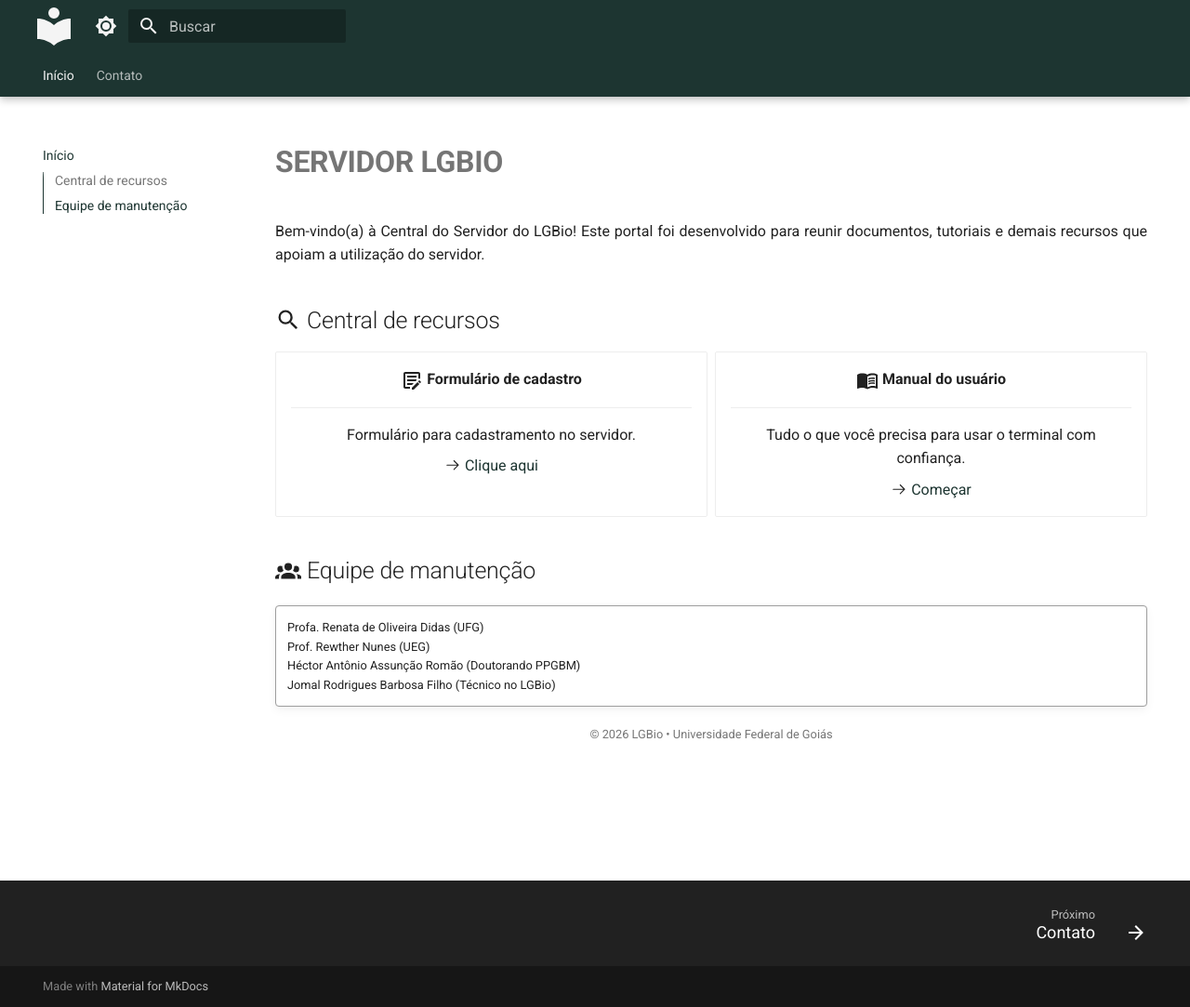
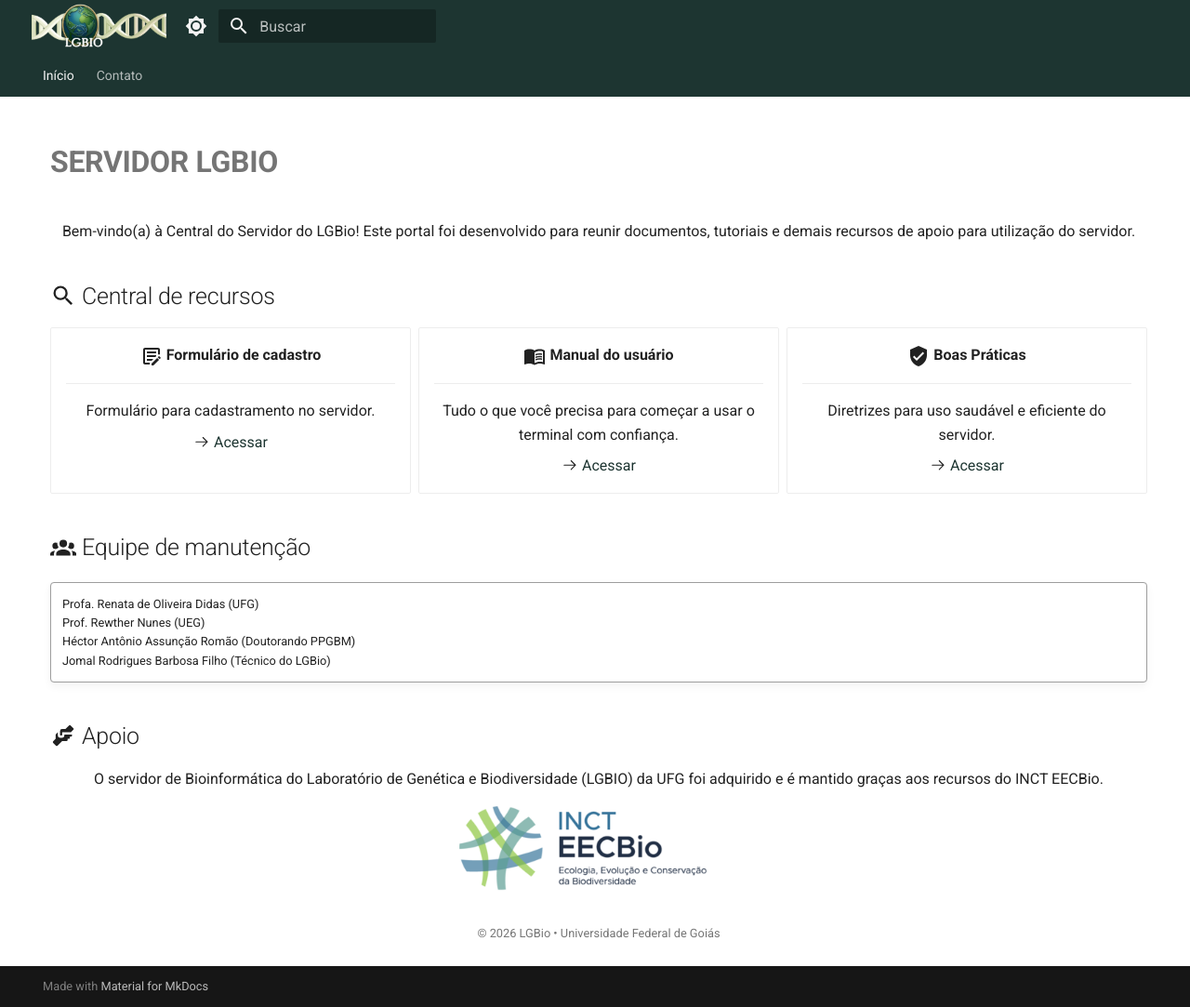
Before and after one commit to jomalfilho/teste_lgbio, an MkDocs documentation site: the page built from docs/index.md, in a window 1280 px wide and 1083 px high. Shown: the whole window at 93% size. Built offline with MkDocs 1.6.1 and Material for MkDocs 9.7.7, drawn with Linux system fonts in a browser that asks for light colours.

Commit message:
adding new features again

```diff
--- a/docs/index.md
+++ b/docs/index.md
@@ -1,7 +1,7 @@
 # __SERVIDOR LGBIO__
 
-<p style="text-align: justify;">
-Bem-vindo(a) à Central do Servidor do LGBio! Este portal foi desenvolvido para reunir documentos, tutoriais e demais recursos que apoiam a utilização do servidor.
+<p style="text-align: center;">
+Bem-vindo(a) à Central do Servidor do LGBio! Este portal foi desenvolvido para reunir documentos, tutoriais e demais recursos de apoio para utilização do servidor.
 </p>
 
 ## :material-magnify: Central de recursos
@@ -14,15 +14,23 @@ Bem-vindo(a) à Central do Servidor do LGBio! Este portal foi desenvolvido para
 
     Formulário para cadastramento no servidor.
 
-    :octicons-arrow-right-24: [Clique aqui](https://docs.google.com/forms/d/e/1FAIpQLSdaC-oZL2wf-Owz-EoLO1Wd2pPqDMe_FmZmfysz5CVPsEcLJQ/viewform?usp=header){ target="_blank" rel="noopener"}
+    :octicons-arrow-right-24: [Acessar](https://docs.google.com/forms/d/e/1FAIpQLSdaC-oZL2wf-Owz-EoLO1Wd2pPqDMe_FmZmfysz5CVPsEcLJQ/viewform?usp=header){ target="_blank" rel="noopener"}
 
 -   :material-book-open-variant:{ .lg .middle } __Manual do usuário__
 
     ---
 
-    Tudo o que você precisa para usar o terminal com confiança.
+    Tudo o que você precisa para começar a usar o terminal com confiança.
 
-    :octicons-arrow-right-24: [Começar](manual/index.md)
+    :octicons-arrow-right-24: [Acessar](manual/index_manual.md)
+
+-   :material-shield-check:{.lg .middle } __Boas Práticas__
+
+    ---
+
+    Diretrizes para uso saudável e eficiente do servidor.
+
+    :octicons-arrow-right-24: [Acessar](boas_praticas/index_boas_praticas.md)
 
 </div>
 
@@ -32,7 +40,17 @@ Bem-vindo(a) à Central do Servidor do LGBio! Este portal foi desenvolvido para
     Profa. Renata de Oliveira Didas (UFG)
     Prof. Rewther Nunes (UEG)
     Héctor Antônio Assunção Romão (Doutorando PPGBM)
-    Jomal Rodrigues Barbosa Filho (Técnico no LGBio)
+    Jomal Rodrigues Barbosa Filho (Técnico do LGBio)
+
+## :material-handshake: Apoio
+
+<p style="text-align: center;">
+O servidor de Bioinformática do Laboratório de Genética e Biodiversidade (LGBIO) da UFG foi adquirido e é mantido graças aos recursos do INCT EECBio.
+</p>
+
+<p align="center">
+    <img src="assets/images/EECBio-logo3.png" alt="INCT EECBio" width="300">
+</p>
 
 <p style="text-align: center; font-size: 0.8em; color: var(--md-default-fg-color--light);">
 © 2026 LGBio • Universidade Federal de Goiás
--- a/docs/stylesheets/extra.css
+++ b/docs/stylesheets/extra.css
@@ -58,7 +58,7 @@
   display: flex !important;
 }
 
-.md-sidebar--secondary {
+.md-sidebar--primary {
   display: none;
 }
 
--- a/mkdocs.yml
+++ b/mkdocs.yml
@@ -3,7 +3,7 @@ site_url: https://example.com
 theme:
   name: material
   language: pt-BR
-  #logo: assets/logo.png
+  logo: assets/logo2.png
   #favicon: assets/favicon.png
 
   palette:
@@ -26,20 +26,21 @@ theme:
 
   features:
     - navigation.tabs
-    - navigation.tabs.sticky
-    - navigation.sections
+    #- navigation.tabs.sticky
+    #- navigation.sections
     - navigation.top
-    - navigation.indexes
-    - navigation.footer
+    #- navigation.indexes
+    #- navigation.footer
     - search.highlight
     - search.suggest
     - search.share
     - content.code.copy
     - content.tabs.link
-    - toc.integrate # remove the "Table of contents" title and make the TOC sticky
+    #- toc.follow
+    - toc.integrate
 
   #icon:
-   # repo: fontawesome/brands/github
+    #repo: fontawesome/brands/github
 
 # Carrega o CSS personalizado
 extra_css:
@@ -81,4 +82,4 @@ markdown_extensions:
 
 nav:
   - Início: index.md
-  - Contato: contato/index.md
+  - Contato: contato/index_contato.md
```
Also changed, not shown: docs/boas_praticas/index_boas_praticas.md (added, +3 -0 lines), docs/contato/index.md (deleted, +0 -3 lines), docs/contato/index_contato.md (added, +6 -0 lines), docs/manual/index.md (deleted, +0 -3 lines), docs/manual/index_manual.md (added, +7 -0 lines), docs/assets/images/EECBio-logo3.png (added), docs/assets/logo2.png (added), 2 other files.
